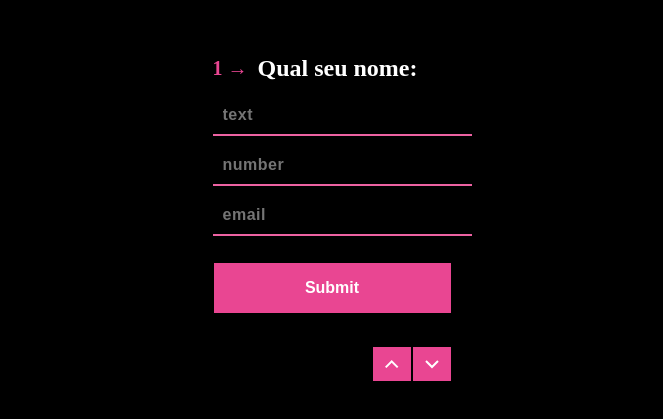
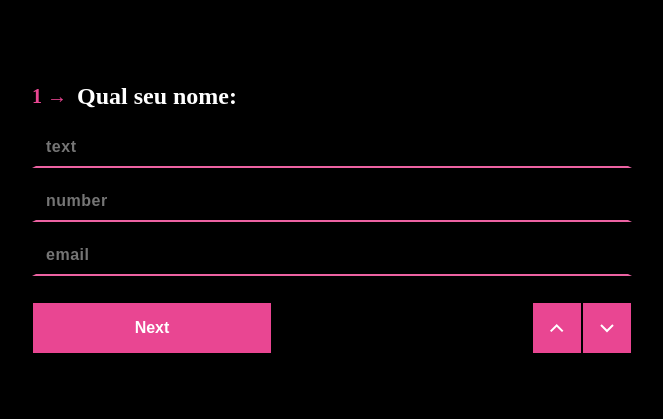
Before and after one commit to Yokuny/CV_Application, a React (Create React App) app: page / in a window 1280 px wide. Shown: the part 181-600 px from the top of the page, without its empty margins (308-971 px from the left). Built offline with nearby package versions, Linux system fonts and the light colour scheme.

Commit message:
first page done

```diff
--- a/src/App.js
+++ b/src/App.js
@@ -1,7 +1,7 @@
 import styled from "styled-components";
 import Title from "./components/Title";
 import FormDisplace from "./components/FormDisplace";
-import Navigator from "./components/Navigator";
+
 const AppBodyDisplace = styled.div`
   display: flex;
   flex-direction: column;
@@ -13,7 +13,6 @@ function App() {
     <AppBodyDisplace>
       <Title indice={1} title={"Qual seu nome:"} />
       <FormDisplace content={["text", "number", "email"]} />
-      <Navigator />
     </AppBodyDisplace>
   );
 }
--- a/src/components/FormDisplace.js
+++ b/src/components/FormDisplace.js
@@ -1,14 +1,17 @@
 import styled from "styled-components";
+import Navigator from "./Navigator";
+import SubmitButton from "./SubmitButton";
 const Form = styled.form`
   margin-top: 2vh;
   display: flex;
   flex-direction: column;
   gap: 10px;
-  /* width: min(600px, 100%); */
+  width: 600px;
 `;
 const Input = styled.input`
   width: 100%;
   padding: 10px;
+  box-sizing: border-box;
 
   font-size: 16px;
   color: rgb(236, 98, 162);
@@ -16,36 +19,50 @@ const Input = styled.input`
   letter-spacing: 0.5px;
 
   outline: 0px;
-  border: 4px transparent;
+  border: 4px solid transparent;
   border-bottom: 2px solid rgb(236, 98, 162);
 
   background-color: transparent;
   &:focus {
     /* Lidar com isso >> arranjar um jeito de o componente não movimentar quando eu coloco-o em focus */
-    border: 4px transparent;
+    border: 4px solid transparent;
+    border-top: 4px solid transparent;
     border-bottom: 4px solid rgb(236, 98, 162);
   }
 `;
-const Button = styled.button`
+
+const ButtonsDisplace = styled.div`
   margin-top: 2vh;
-  padding: 16px;
-  color: white;
-  font-size: 16px;
-  font-weight: 600;
-  border: 1px #000 solid;
-  background-color: rgb(233, 70, 146);
-  cursor: pointer;
-  &:hover {
+  display: flex;
+  justify-content: space-between;
+  button {
+    padding: 16px;
+    border: 1px #000 solid;
+
+    font-size: 16px;
+    font-weight: 600;
+    color: white;
+    background-color: rgb(233, 70, 146);
+    cursor: pointer;
+  }
+  button:hover {
     color: #d4d4d4;
+    svg {
+      fill: #d4d4d4;
+    }
   }
 `;
+
 function FormDisplace({ content }) {
   return (
     <Form>
       {content.map((input) => (
         <Input type={input} placeholder={input} />
       ))}
-      <Button>Submit</Button>
+      <ButtonsDisplace>
+        <SubmitButton buttonText={"Next"} />
+        <Navigator />
+      </ButtonsDisplace>
     </Form>
   );
 }
--- a/src/components/Navigator.js
+++ b/src/components/Navigator.js
@@ -1,33 +1,25 @@
 import styled from "styled-components";
 import { ArrowUp, ArrowDown } from "../assets/Arrows";
+
+const NavigateArrows = styled.div`
+  display: flex;
+`;
 const Arrow = styled.button`
-  width: 40px;
-  height: 36px;
-  border: 1px #000 solid;
-  background-color: rgb(233, 70, 146);
-  cursor: pointer;
-  &:hover {
-    svg {
-      fill: #d4d4d4;
-    }
-  }
-`;
-const ButtonsDisplace = styled.div`
-  margin-top: 4vh;
-  width: 100%;
   display: flex;
-  justify-content: flex-end;
+  align-items: center;
+  justify-content: center;
+  width: 50px;
 `;
 function Navigator() {
   return (
-    <ButtonsDisplace>
+    <NavigateArrows>
       <Arrow>
         <ArrowUp />
       </Arrow>
       <Arrow>
         <ArrowDown />
       </Arrow>
-    </ButtonsDisplace>
+    </NavigateArrows>
   );
 }
 export default Navigator;
--- /dev/null
+++ b/src/components/SubmitButton.js
@@ -0,0 +1,6 @@
+import styled from "styled-components";
+const Button = styled.button`
+  width: 40%;
+`;
+const SubmitButton = ({ buttonText }) => <Button>{buttonText}</Button>;
+export default SubmitButton;
```
Also changed, not shown: src/components/ButtonsDisplace.js (added).
